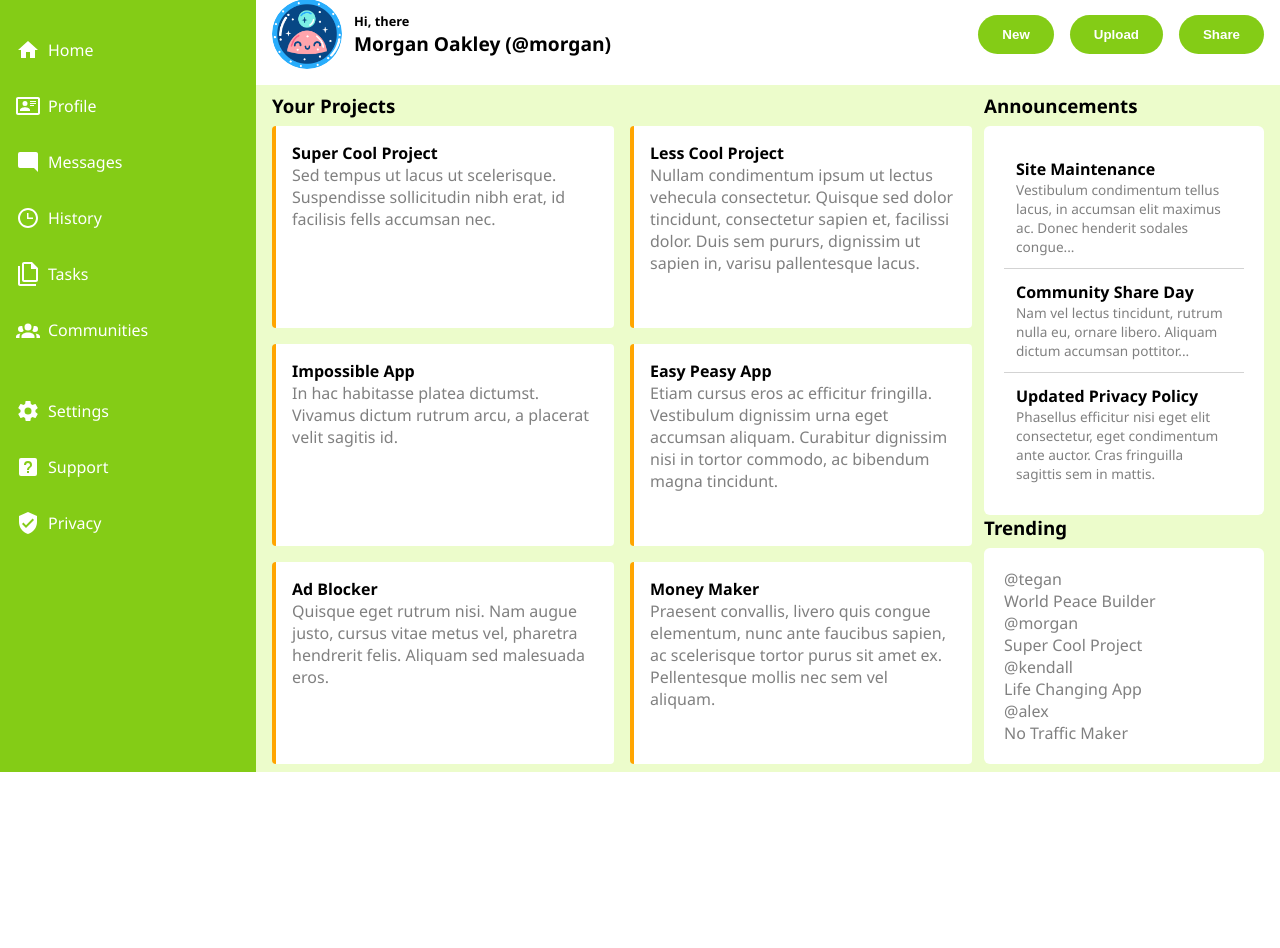
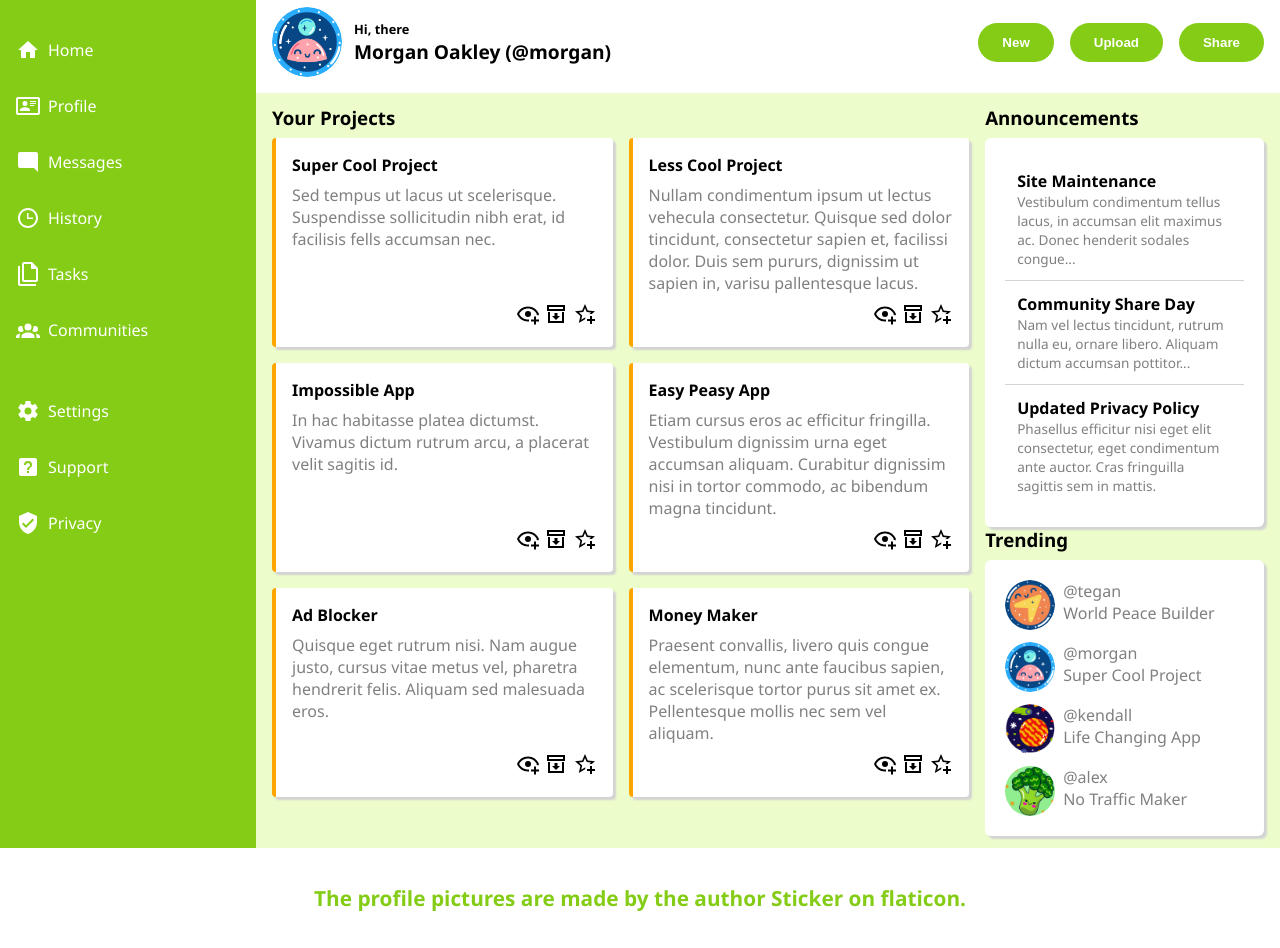
Before and after one commit to Peepachuu/admin-dashboard, a plain HTML site: page index.html in a window 1280 px wide. Shown: the part 75-1023 px from the top of the page. Before the commit the page ends 847 px from the top, so only its background shows below. Drawn offline with Linux system fonts and the light colour scheme.

Commit message:
Add profile pictures in the trending section and icons in the cards
Also added a footer and a enlargening animation to the cards

```diff
--- a/index.html
+++ b/index.html
@@ -59,6 +59,11 @@
                     <p>Sed tempus ut lacus ut scelerisque.
                     Suspendisse sollicitudin nibh erat, id
                     facilisis fells accumsan nec.</p>
+                    <div class="icons">
+                        <img src="images/eye-plus-outline.svg" alt="" class="icon">
+                        <img src="images/archive-arrow-down-outline.svg" alt="" class="icon">
+                        <img src="images/star-plus-outline.svg" alt="" class="icon">
+                    </div>
                 </div>
                 <div class="card">
                     <h4>Less Cool Project</h4>
@@ -67,12 +72,22 @@
                     consectetur sapien et, facilissi dolor. Duis sem
                     pururs, dignissim ut sapien in, varisu
                     pallentesque lacus.</p>
+                    <div class="icons">
+                        <img src="images/eye-plus-outline.svg" alt="" class="icon">
+                        <img src="images/archive-arrow-down-outline.svg" alt="" class="icon">
+                        <img src="images/star-plus-outline.svg" alt="" class="icon">
+                    </div>
                 </div>
                 <div class="card">
                     <h4>Impossible App</h4>
                     <p>In hac habitasse platea dictumst. Vivamus
                     dictum rutrum arcu, a placerat velit sagitis
                     id.</p>
+                    <div class="icons">
+                        <img src="images/eye-plus-outline.svg" alt="" class="icon">
+                        <img src="images/archive-arrow-down-outline.svg" alt="" class="icon">
+                        <img src="images/star-plus-outline.svg" alt="" class="icon">
+                    </div>
                 </div>
                 <div class="card">
                     <h4>Easy Peasy App</h4>
@@ -80,6 +95,11 @@
                     Vestibulum dignissim urna eget accumsan
                     aliquam. Curabitur dignissim nisi in tortor
                     commodo, ac bibendum magna tincidunt.</p>
+                    <div class="icons">
+                        <img src="images/eye-plus-outline.svg" alt="" class="icon">
+                        <img src="images/archive-arrow-down-outline.svg" alt="" class="icon">
+                        <img src="images/star-plus-outline.svg" alt="" class="icon">
+                    </div>
                 </div>
                 <div class="card">
                     <h4>Ad Blocker</h4>
@@ -87,6 +107,11 @@
                     justo, cursus vitae metus vel, pharetra
                     hendrerit felis. Aliquam sed malesuada
                     eros.</p>
+                    <div class="icons">
+                        <img src="images/eye-plus-outline.svg" alt="" class="icon">
+                        <img src="images/archive-arrow-down-outline.svg" alt="" class="icon">
+                        <img src="images/star-plus-outline.svg" alt="" class="icon">
+                    </div>
                 </div>
                 <div class="card">
                     <h4>Money Maker</h4>
@@ -94,6 +119,11 @@
                     elementum, nunc ante faucibus sapien, ac
                     scelerisque tortor purus sit amet ex.
                     Pellentesque mollis nec sem vel aliquam.</p>
+                    <div class="icons">
+                        <img src="images/eye-plus-outline.svg" alt="" class="icon">
+                        <img src="images/archive-arrow-down-outline.svg" alt="" class="icon">
+                        <img src="images/star-plus-outline.svg" alt="" class="icon">
+                    </div>
                 </div>
             </div>
         </section>
@@ -125,23 +155,36 @@
             <h3>Trending</h3>
             <ul>
                 <li>
+                    <div class="profile-picture"></div>
+                    <div class="text">
                         <p>@tegan</p>
                         <p>World Peace Builder</p>
+                    </div>
                 </li>
                 <li>
+                    <div class="profile-picture"></div>
+                    <div class="text">
                         <p>@morgan</p>
                         <p>Super Cool Project</p>
+                    </div>
                 </li>
                 <li>
+                    <div class="profile-picture"></div>
+                    <div class="text">
                         <p>@kendall</p>
                         <p>Life Changing App</p>
+                    </div>
                 </li>
                 <li>
+                    <div class="profile-picture"></div>
+                    <div class="text">
                         <p>@alex</p>
                         <p>No Traffic Maker</p>
+                    </div>
                 </li>
             </ul>
         </section>
     </section>
+    <footer>The profile pictures are made by the author Sticker on flaticon.</footer>
 </body>
 </html>
--- a/style.css
+++ b/style.css
@@ -116,12 +116,17 @@ header .buttons button {
 
 .main-content {
     background-color: var(--main-content-bg-color);
-    padding: 8px 16px;
+    padding: 12px 16px;
     display: grid;
     grid-template-columns: 5fr 2fr;
-    column-gap: 12px;
+    column-gap: 16px;
+
 }
 
+.main-content .card:hover {
+    transform: scale(1.01);
+    transition: transform 0.2s;
+}
 .main-content h3 {
     margin-bottom: 8px;
 }
@@ -136,6 +141,9 @@ header .buttons button {
 }
 
 .projects .card {
+    display: grid;
+    grid-template-rows: repeat(2, auto) 1fr;
+    gap: 8px;
     background-color: white;
     border-radius: 4px;
     border-left: 4px solid orange;
@@ -143,12 +151,19 @@ header .buttons button {
     min-height: 170px;
 }
 
+.card .icons {
+    align-self: end;
+    justify-self: end;
+}
 .main-content ul {
     background-color: white;
     border-radius: 6px;
     padding: 20px;
 }
 
+.projects .card, .announcements ul , .trending ul {
+    box-shadow: 3px 3px 2px lightgrey;
+}
 .main-content p {
     color: grey;
 }
@@ -164,27 +179,67 @@ header .buttons button {
     font-size: 0.85rem;
 }
 
+.main-content .trending ul {
+    display: flex;
+    flex-direction: column;
+    gap: 12px;
+}
+
+.trending li {
+    display: flex;
+    gap: 8px;
+}
+
 .icon {
     height: 24px;
 }
 
 .profile-picture {
     border-radius: 50%;
-    background-image: url("images/user.png");
     background-position: center;
     background-size: cover;
+    width: 50px;
+    height: 50px;
 }
 
 .greetings .profile-picture {
+    background-image: url("images/user.png");
     width: 70px;
     height: 70px;
 }
 
 .user-info .profile-picture {
-    width: 40px;
-    height: 40px;
+    background-image: url("images/user.png");
+}
+
+.trending li:first-child .profile-picture {
+    background-image: url("images/compass.png");
+}
+
+.trending li:nth-child(2) .profile-picture {
+    background-image: url("images/user.png");
+}
+
+.trending li:nth-child(3) .profile-picture {
+    background-image: url("images/planet.png");
+}
+
+.trending li:nth-child(4) .profile-picture {
+    background-image: url("images/broccoli.png");
+    background-color: lightgreen;
 }
 
 .icon.dashboard {
     height: 40px;
 }
+
+footer {
+    grid-column: span 2;
+    display: flex;
+    align-items: center;
+    justify-content: center;
+    font-weight: bold;
+    min-height: 100px;
+    color: #84cc16;
+    font-size: 1.3rem;
+}
```
Also changed, not shown: images/archive-arrow-down-outline.svg (added), images/broccoli.png (added), images/compass.png (added), images/eye-plus-outline.svg (added), images/planet.png (added), images/star-plus-outline.svg (added). Lines whose indentation alone changed are shown as unchanged.
